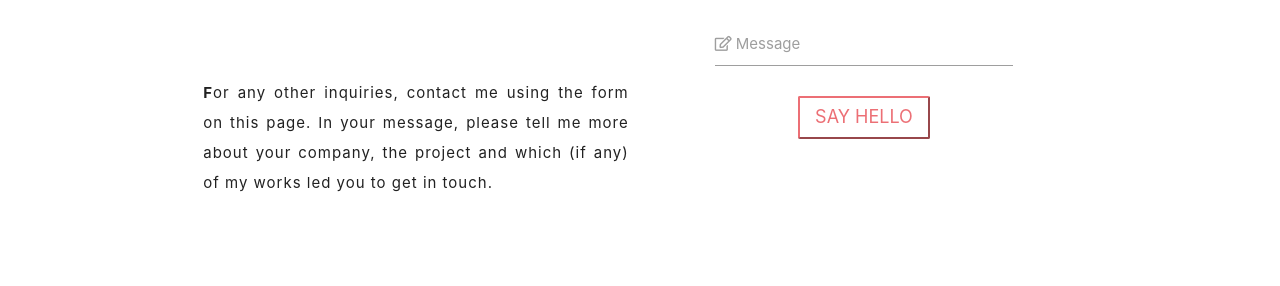
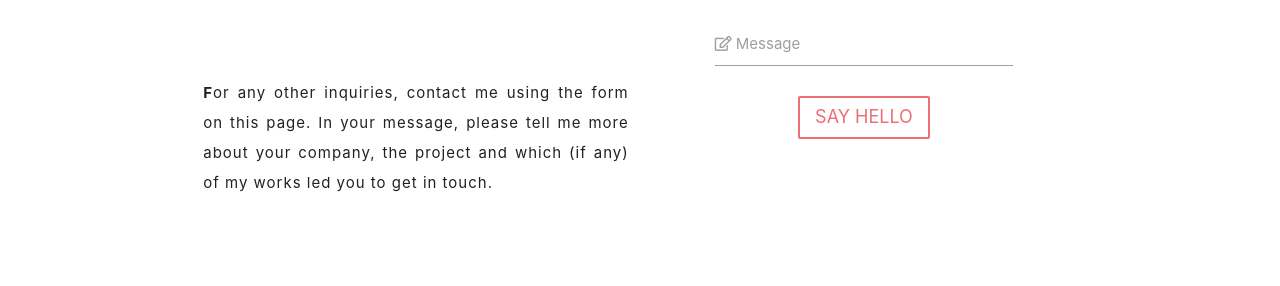
Before and after one commit to anthonyanader/personalBlog, a Jekyll site: the page built from contact.html, in a window 1280 px wide. Shown: the part 332-618 px from the top of the page. Built offline with Jekyll 4.4.1, drawn with Linux system fonts in a browser that asks for light colours.

Commit message:
trying to fix an issue with submit button inproperly displaying owindows

```diff
--- a/assets/css/main.css
+++ b/assets/css/main.css
@@ -174,16 +174,19 @@
     cursor: pointer;
     background-color: white;
     font-size: 1.2em;
+    border: solid;
     border-radius: 2px;
     border-width: 2px;
     border-color: #EC6F75;
-    color: #EC6F75;
+    box-shadow: none !important;
+    color: #EC6F75 !important;
+    text-shadow: none !important;
     height: auto;
     padding: 3% 5%;
 
 }
 .submit-btn:hover {
-    border-color: rgba(236, 111, 117, 0.6);
+    border-color: rgba(236, 111, 117, 0.6)!important;
 
 }
 .submit-btn:focus {
```
